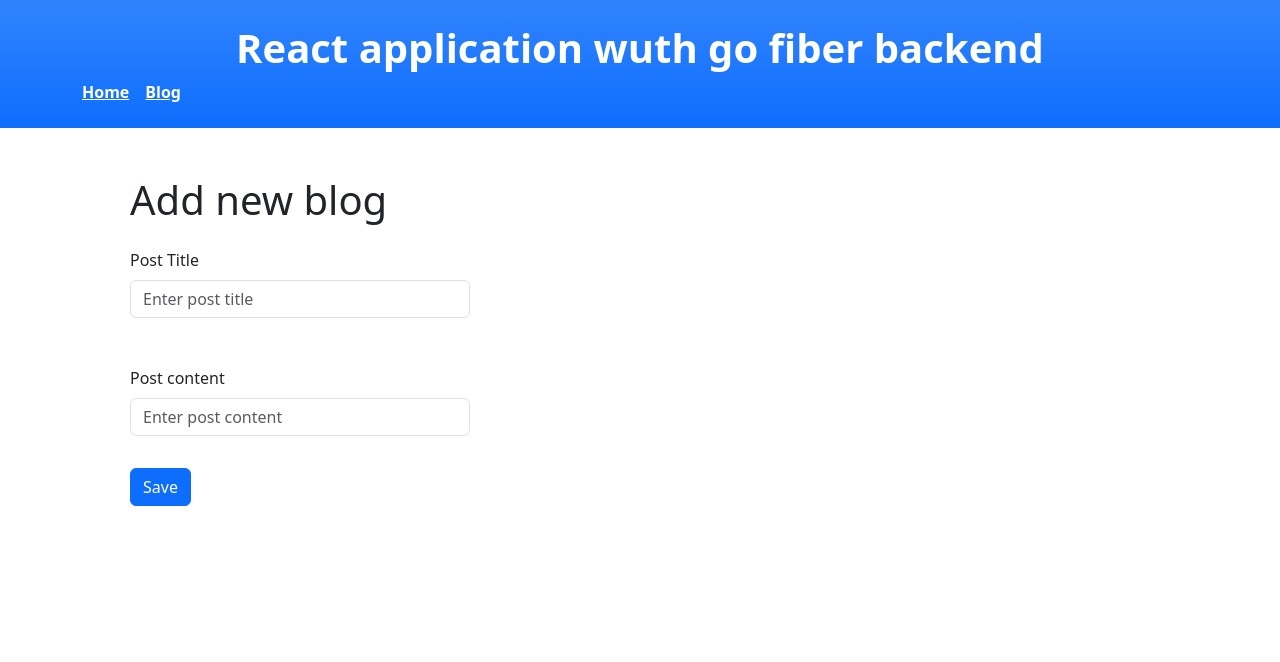
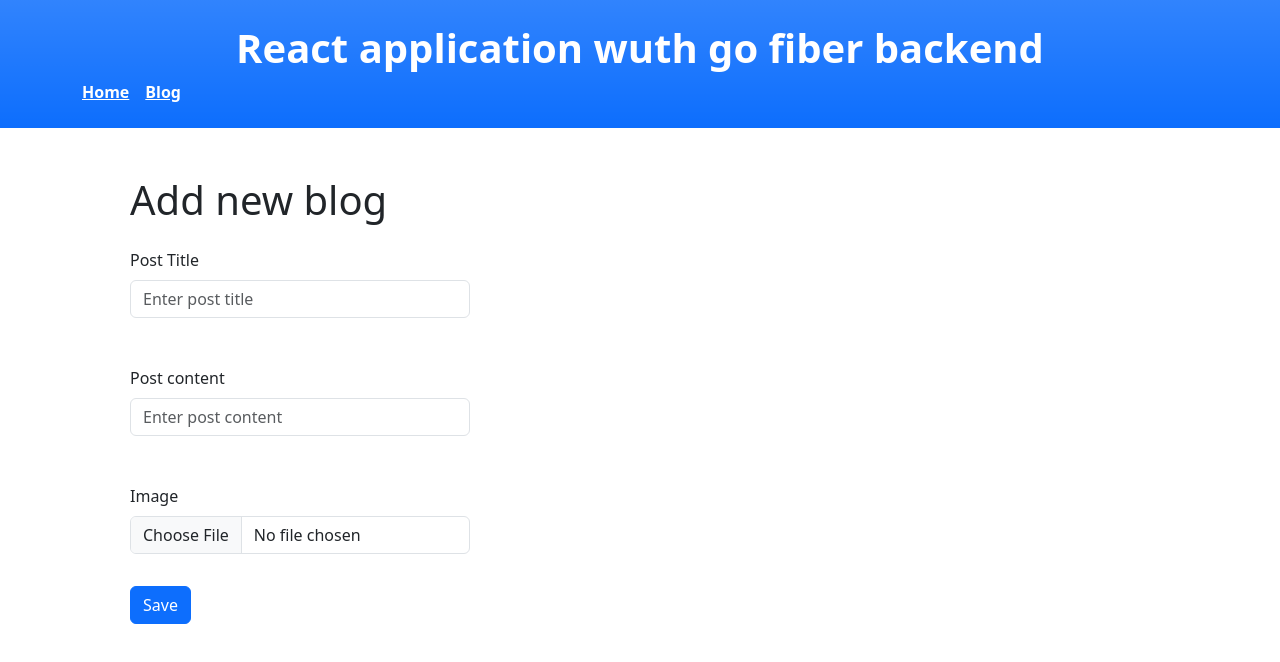
Before and after one commit to AlexhHr23/blog-front-react-app, a React (Create React App) app: page /add in a window 1280 px wide. Shown: the top 662 px of the page. Built offline with nearby package versions, Linux system fonts and the light colour scheme.

Commit message:
save image

```diff
--- a/src/page/AddBlog.jsx
+++ b/src/page/AddBlog.jsx
@@ -1,12 +1,11 @@
 import React from "react";
-import { Container, Form, Col, Button, Row } from "react-bootstrap";
+import { Container, Form, Col, Button } from "react-bootstrap";
 import { useForm } from "react-hook-form";
 import { useState } from "react";
 import axios from "axios";
 import { useNavigate } from "react-router-dom";
 
 export const AddBlog = () => {
-
   const [loading, setLoading] = useState(false);
 
   const navigate = useNavigate();
@@ -17,11 +16,19 @@ export const AddBlog = () => {
     formState: { errors },
   } = useForm();
 
-  const saveForm = async(data) =>  {
+  const saveForm = async (data) => {
     try {
       setLoading(true);
+      console.log(data);
+      data.file = data.image[0]
+      data.image = null
+
       const apiUrl = process.env.REACT_APP_API_ROOT;
-        const response = await axios.post(apiUrl, data);
+      const response = await axios.post(apiUrl, data, {
+        headers: {
+          "Content-Type": "multipart/form-data",
+        },
+      });
 
       if (response?.data?.statusText === "Ok") {
         navigate("/");
@@ -30,12 +37,12 @@ export const AddBlog = () => {
 
       setTimeout(() => {
         setLoading(false);
-        } , 1000);
+      }, 1000);
     } catch (error) {
       setLoading(false);
       console.log(error);
     }
-  }
+  };
 
   return (
     <>
@@ -81,7 +88,24 @@ export const AddBlog = () => {
                 })}
               />
               {errors.post && (
-                <p className="text-danger">{errors.content.message}</p>
+                <p className="text-danger">{errors.post.message}</p>
+              )}
+            </Form.Group>
+          </Col>
+          <Col xs="4" className="py-3">
+            <Form.Group className="mb-3" controlId="FormContent">
+              <Form.Label>Image</Form.Label>
+              <Form.Control
+                className={errors.image ? "error" : ""}
+                type="file"
+                defaultValue=""
+                placeholder="Enter post content"
+                {...register("image", {
+                  required: { value: true, message: "Content is required" },
+                })}
+              />
+              {errors.image && (
+                <p className="text-danger">{errors.image.message}</p>
               )}
             </Form.Group>
           </Col>
--- a/src/page/Home.jsx
+++ b/src/page/Home.jsx
@@ -1,7 +1,6 @@
 import React from "react";
 import { Container, Row, Col, Spinner } from "react-bootstrap";
 import { useEffect, useState } from "react";
-import { library } from "@fortawesome/fontawesome-svg-core";
 import axios from "axios";
 import { Link } from "react-router-dom";
 import { FontAwesomeIcon } from "@fortawesome/react-fontawesome";
```
Lines whose indentation alone changed are shown as unchanged.
